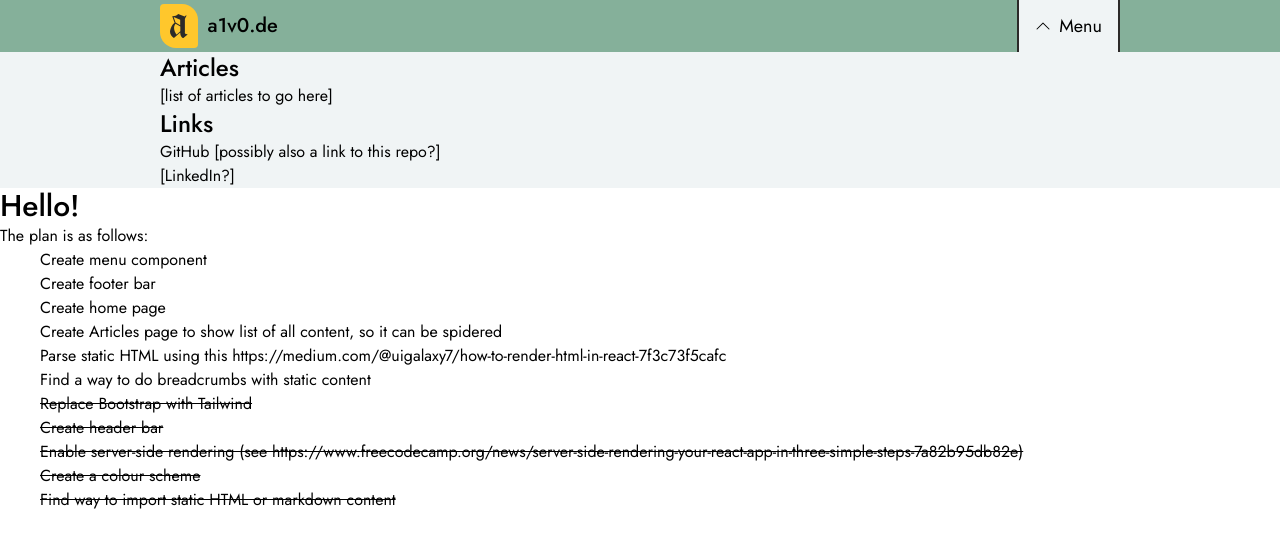
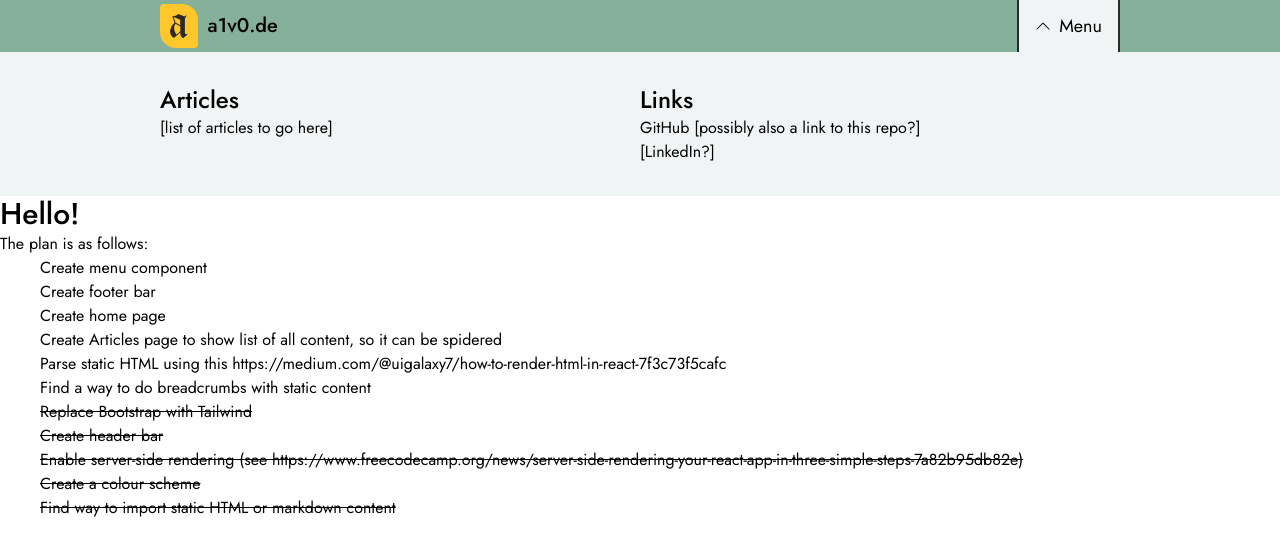
Before and after one commit to a1v0/a1v0.de, a Next.js app: page / in a window 1280 px wide. Shown: the top 556 px of the page. Built offline with nearby package versions, Linux system fonts and the light colour scheme.

Commit message:
Create column layout

```diff
--- a/app/Menu.tsx
+++ b/app/Menu.tsx
@@ -3,14 +3,14 @@ import React from "react";
 export default function Menu() {
     return (
         <section className="bg-background-grey">
-            <div className="clear-gutters">
-                <div>
+            <div className="clear-gutters flex justify-stretch py-8">
+                <div className="flex-1">
                     <h2>Articles</h2>
                     <ul>
                         <li>[list of articles to go here]</li>
                     </ul>
                 </div>
-                <div>
+                <div className="flex-1">
                     <h2>Links</h2>
                     <ul>
                         <li>
```
